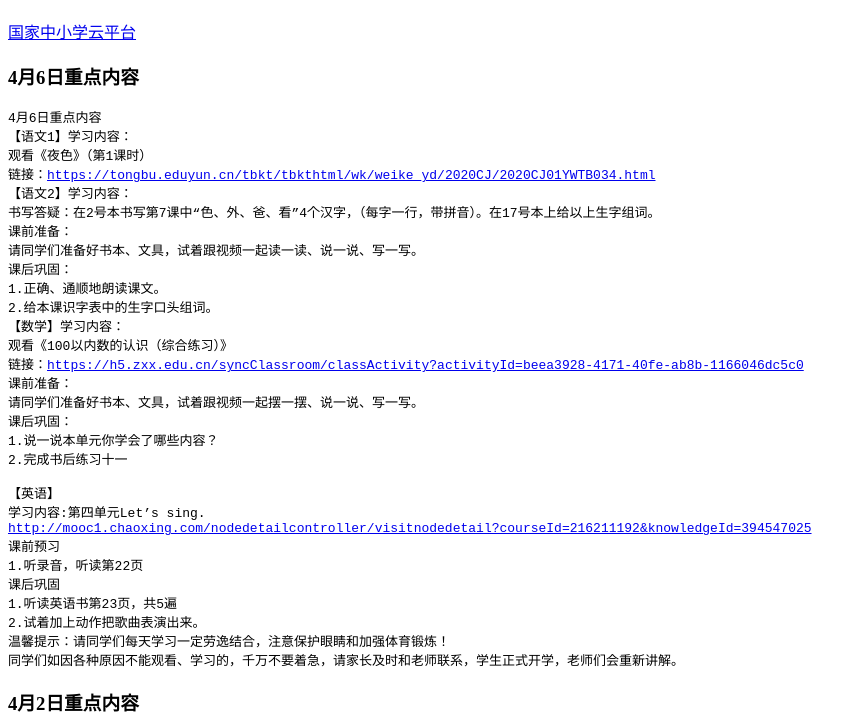
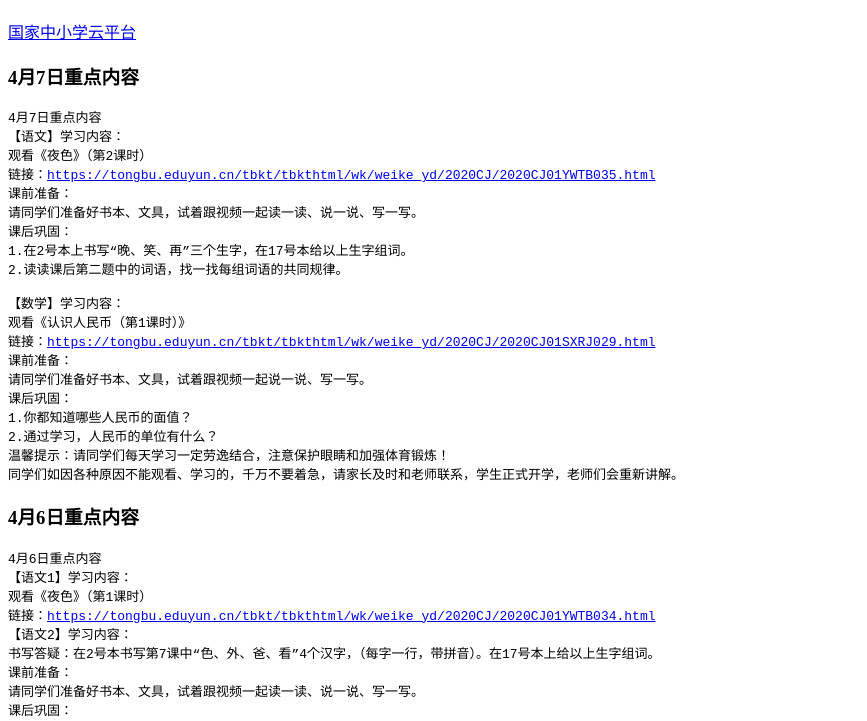
Before and after one commit to williamegger/williamegger.github.io, a plain HTML site: page haohao.html in a window 1280 px wide. Shown: the part 61-782 px from the top of the page, without its empty margins (0-867 px from the left). Drawn offline with Linux system fonts and the light colour scheme.

Commit message:
4月7日重点内容

```diff
--- a/haohao.html
+++ b/haohao.html
@@ -13,6 +13,30 @@
     <a target="_blank" href="https://tongbu.eduyun.cn/tbkt/tbkthtml/1.html">国家中小学云平台</a>
 </p>
 
+
+<h3>4月7日重点内容</h3>
+<pre>
+4月7日重点内容
+【语文】学习内容：
+观看《夜色》（第2课时）
+链接：<a target="_blank" href="https://tongbu.eduyun.cn/tbkt/tbkthtml/wk/weike_yd/2020CJ/2020CJ01YWTB035.html">https://tongbu.eduyun.cn/tbkt/tbkthtml/wk/weike_yd/2020CJ/2020CJ01YWTB035.html</a>
+️课前准备：
+请同学们准备好书本、文具，试着跟视频一起读一读、说一说、写一写。
+️课后巩固：
+1.在2号本上书写“晚、笑、再”三个生字，在17号本给以上生字组词。
+2.读读课后第二题中的词语，找一找每组词语的共同规律。
+
+【数学】学习内容：
+观看《认识人民币（第1课时）》
+链接：<a target="_blank" href="https://tongbu.eduyun.cn/tbkt/tbkthtml/wk/weike_yd/2020CJ/2020CJ01SXRJ029.html">https://tongbu.eduyun.cn/tbkt/tbkthtml/wk/weike_yd/2020CJ/2020CJ01SXRJ029.html</a>
+️课前准备：
+请同学们准备好书本、文具，试着跟视频一起说一说、写一写。
+️课后巩固：
+1.你都知道哪些人民币的面值？
+2.通过学习，人民币的单位有什么？
+温馨提示：请同学们每天学习一定劳逸结合，注意保护眼睛和加强体育锻炼！
+同学们如因各种原因不能观看、学习的，千万不要着急，请家长及时和老师联系，学生正式开学，老师们会重新讲解。
+</pre>
 
 
 <h3>4月6日重点内容</h3>
```
